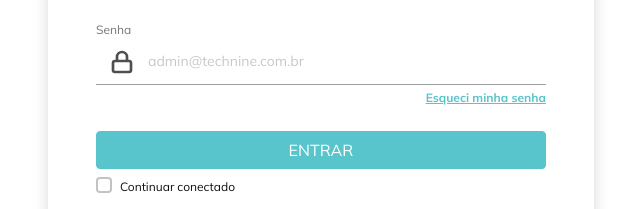
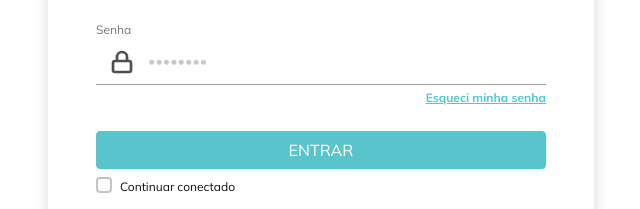
Before and after one commit to awe-zn/clinica, a website: page pages/admin/login/index.html in a window 1280 px wide. Shown: the part 349-558 px from the top of the page, 319-959 px from the left. Drawn offline with Linux system fonts and the light colour scheme.

Commit message:
Fixing placeholders

```diff
--- a/pages/admin/login/index.html
+++ b/pages/admin/login/index.html
@@ -63,7 +63,7 @@
                         name="password"
                         class="icon icon-password"
                         type="password"
-                        placeholder="admin@technine.com.br"
+                        placeholder="••••••••"
                         required
                         autocomplete="off"
                       />
```
Also changed, not shown: pages/clients/login/index.html (+1 -1 lines).
